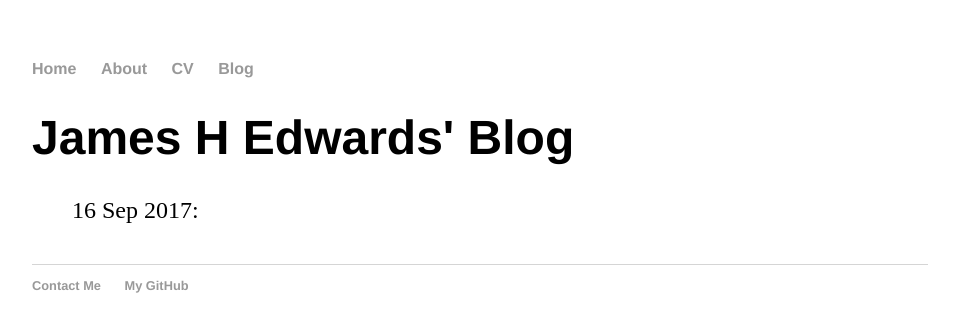
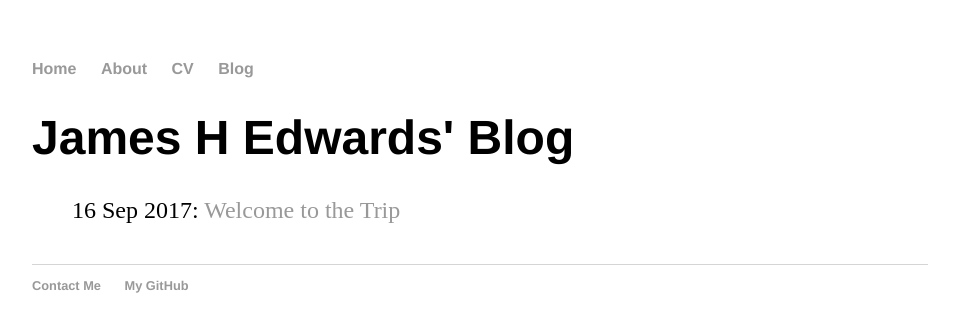
Before and after one commit to Prescientje/prescientje.github.io, a Jekyll site: the page built from blog/index.html, in a window 1280 px wide. Shown: the top 332 px of the page, without its empty margins (160-1119 px from the left). Built offline with Jekyll 4.4.1, drawn with Linux system fonts in a browser that asks for light colours.

Commit message:
fix forloop problem

```diff
--- a/blog/index.html
+++ b/blog/index.html
@@ -6,6 +6,6 @@ title: James H Edwards' Blog
 <h1> {{ page.title }} </h1>
 <ul class="posts">
 	{% for p in site.posts %}
-	<li><span>{{p.date | date_to_string }}</span>: <a href="{{ post.url }}" title="{{ post.title }}">{{ post.title}}</a></li>
+	<li><span>{{p.date | date_to_string }}</span>: <a href="{{ p.url }}" title="{{ p.title }}">{{ p.title }}</a></li>
 	{% endfor %}
 </ul>
```
